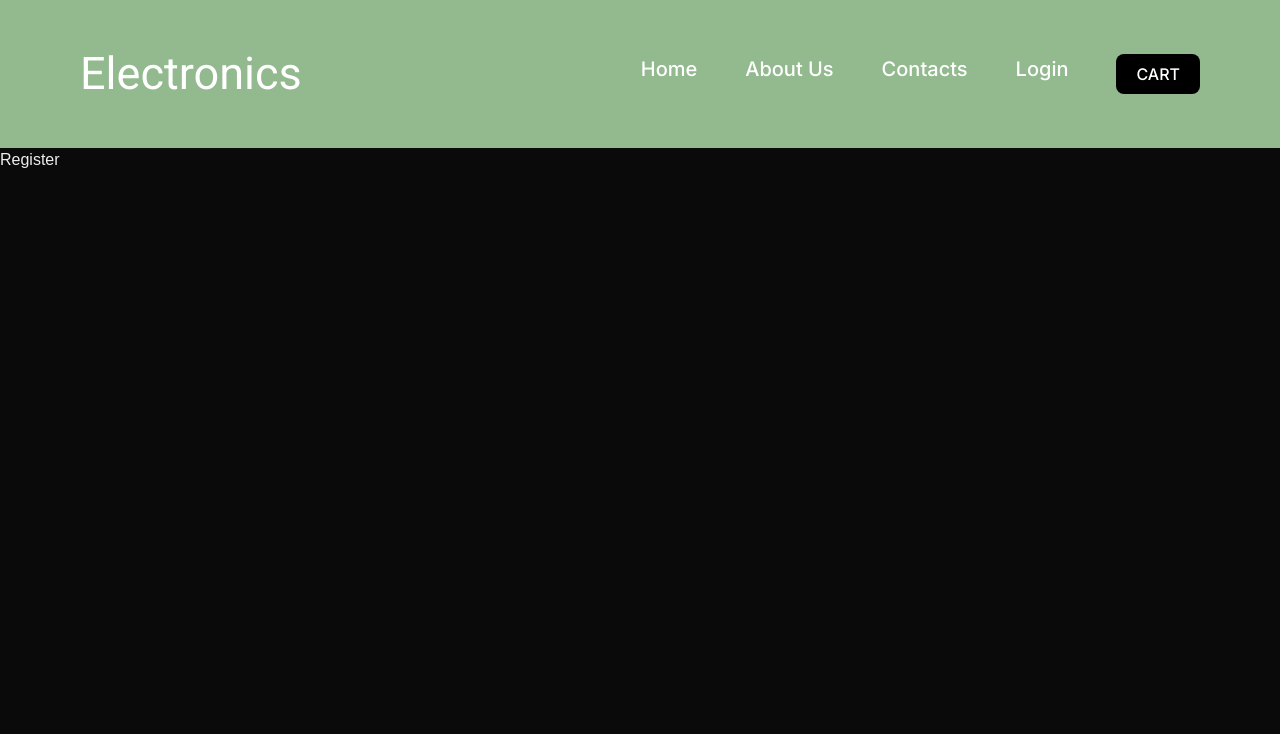
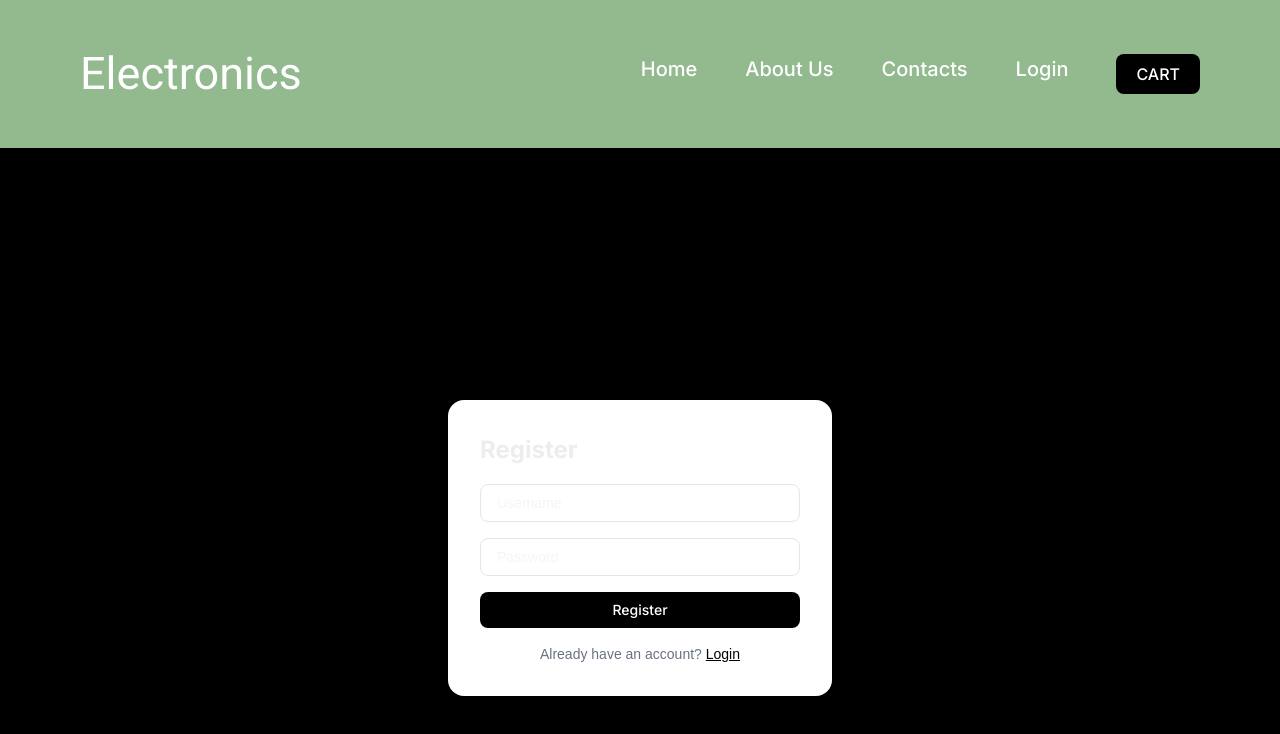
Before and after one commit to Igor-tsap/electrohost, a Next.js app: page /register in a window 1280 px wide. Shown: the top 734 px of the page. Built offline with nearby package versions, Linux system fonts and the light colour scheme; no server answers.

Commit message:
working frontend for reg

```diff
--- /dev/null
+++ b/src/app/(auth)/login/page.jsx
@@ -0,0 +1,80 @@
+"use client";
+
+import { useState } from "react";
+import { useRouter } from "next/navigation";
+import { jwtDecode } from "jwt-decode"
+
+const BASE_URL = process.env.NEXT_PUBLIC_API_URL || "http://127.0.0.1:8000";
+
+export default function LoginPage() {
+  const router = useRouter();
+  const [name, setName] = useState("");
+  const [password, setPassword] = useState("");
+  const [error, setError] = useState("");
+
+  async function handleLogin() {
+    setError("");
+    const res = await fetch(`${BASE_URL.replace('/api', '')}/auth/login`, {
+      method: "POST",
+      headers: { "Content-Type": "application/json" },
+      body: JSON.stringify({ name, password }),
+    });
+
+    const data = await res.json();
+
+    if (!res.ok) {
+      setError(data.detail || "Login failed");
+      return;
+    }
+
+    localStorage.setItem("token", data.token);
+    window.dispatchEvent(new Event("storage"));
+    const decoded = jwtDecode(data.token);
+    router.push(decoded.is_admin ? "/admin" : "/products");
+  }
+
+  return (
+    <div className="min-h-screen flex items-center justify-center bg-black">
+      <div className="flex flex-col gap-4 w-full max-w-sm p-8 bg-white rounded-2xl">
+        <h1
+          style={{ fontFamily: "var(--font-inter)", fontWeight: 700, fontSize: "24px" }}
+        >
+          Login
+        </h1>
+
+        {error && <p className="text-red-500 text-sm">{error}</p>}
+
+        <input
+          type="text"
+          placeholder="Username"
+          value={name}
+          onChange={(e) => setName(e.target.value)}
+          className="border border-gray-300 rounded-lg px-4 py-2 text-sm outline-none"
+        />
+        <input
+          type="password"
+          placeholder="Password"
+          value={password}
+          onChange={(e) => setPassword(e.target.value)}
+          onKeyDown={(e) => e.key === "Enter" && handleLogin()}
+          className="border border-gray-300 rounded-lg px-4 py-2 text-sm outline-none"
+        />
+
+        <button
+          onClick={handleLogin}
+          className="bg-black text-white px-5 py-2 rounded-lg text-sm font-medium"
+          style={{ fontFamily: "var(--font-inter)" }}
+        >
+          Login
+        </button>
+
+        <p className="text-sm text-center text-gray-500">
+          Don't have an account?{" "}
+          <a href="/register" className="text-black font-medium underline">
+            Register
+          </a>
+        </p>
+      </div>
+    </div>
+  );
+}
--- a/src/app/(auth)/login/page.tsx
+++ /dev/null
@@ -1,3 +0,0 @@
-export default function Login() {
-    return <h1>Login</h1>;
-}
--- /dev/null
+++ b/src/app/(auth)/register/page.jsx
@@ -0,0 +1,77 @@
+"use client";
+
+import { useState } from "react";
+import { useRouter } from "next/navigation";
+import { jwtDecode } from "jwt-decode"
+
+const BASE_URL = process.env.NEXT_PUBLIC_API_URL || "http://127.0.0.1:8000";
+
+export default function RegisterPage() {
+  const router = useRouter();
+  const [name, setName] = useState("");
+  const [password, setPassword] = useState("");
+  const [error, setError] = useState("");
+
+  async function handleRegister() {
+    setError("");
+    const res = await fetch(`${BASE_URL.replace('/api', '')}/auth/register`, {
+      method: "POST",
+      headers: { "Content-Type": "application/json" },
+      body: JSON.stringify({ name, password }),
+    });
+
+    const data = await res.json();
+
+    if (!res.ok) {
+      setError(data.detail || "Register failed");
+      return;
+    }
+
+    router.push("/login")
+  }
+
+  return (
+    <div className="min-h-screen flex items-center justify-center bg-black">
+      <div className="flex flex-col gap-4 w-full max-w-sm p-8 bg-white rounded-2xl">
+        <h1
+          style={{ fontFamily: "var(--font-inter)", fontWeight: 700, fontSize: "24px" }}
+        >
+          Register
+        </h1>
+
+        {error && <p className="text-red-500 text-sm">{error}</p>}
+
+        <input
+          type="text"
+          placeholder="Username"
+          value={name}
+          onChange={(e) => setName(e.target.value)}
+          className="border border-gray-300 rounded-lg px-4 py-2 text-sm outline-none"
+        />
+        <input
+          type="password"
+          placeholder="Password"
+          value={password}
+          onChange={(e) => setPassword(e.target.value)}
+          onKeyDown={(e) => e.key === "Enter" && handleRegister()}
+          className="border border-gray-300 rounded-lg px-4 py-2 text-sm outline-none"
+        />
+
+        <button
+          onClick={handleRegister}
+          className="bg-black text-white px-5 py-2 rounded-lg text-sm font-medium"
+          style={{ fontFamily: "var(--font-inter)" }}
+        >
+          Register
+        </button>
+
+        <p className="text-sm text-center text-gray-500">
+          Already have an account?{" "}
+          <a href="/login" className="text-black font-medium underline">
+            Login
+          </a>
+        </p>
+      </div>
+    </div>
+  );
+}
--- a/src/app/(auth)/register/page.tsx
+++ /dev/null
@@ -1,3 +0,0 @@
-export default function Register() {
-    return <h1>Register</h1>;
-}
--- a/src/app/components/Header.jsx
+++ b/src/app/components/Header.jsx
@@ -1,4 +1,25 @@
+"use client";
+
+import { useState, useEffect } from "react";
+import { jwtDecode } from "jwt-decode";
+
+
 export default function Header() {
+  const [user, setUser] = useState(null);
+  const [dropdown, setDropdown] = useState(false);
+
+  useEffect(() => {
+    const readToken = () => {
+      const token = localStorage.getItem("token");
+      if (token) setUser(jwtDecode(token));
+      else setUser(null);
+    };
+
+  readToken();
+  window.addEventListener("storage", readToken);
+  return () => window.removeEventListener("storage", readToken);
+}, []);
+
   return (
     <header className="w-full h-[148px] bg-[#92BA8E]">
       <div className="w-full h-[148px] bg-[#92BA8E] flex items-center justify-between px-[80px]">
@@ -50,17 +71,36 @@ export default function Header() {
           >
             Contacts
           </a>
-          <a
-            href="#"
-            className="text-white"
-            style={{
-              fontFamily: "var(--font-inter)",
-              fontSize: "20px",
-              fontWeight: 500,
-            }}
-          >
-            Login
-          </a>
+          {user ? (
+            <div className="relative">
+              <span
+                className="text-white cursor-pointer"
+                style={{ fontFamily: "var(--font-inter)", fontSize: "20px", fontWeight: 500 }}
+                onClick={() => setDropdown(!dropdown)}
+              >
+                {user.name}
+              </span>
+              {dropdown && (
+                <div className="absolute right-0 mt-2 bg-white rounded-lg shadow-lg py-2 w-36">
+                  <button
+                    className="w-full text-left px-4 py-2 text-sm text-black hover:bg-gray-100"
+                    onClick={() => {
+                      localStorage.removeItem("token");
+                      window.dispatchEvent(new Event("storage"));
+                      setDropdown(false);
+                    }}
+                  >
+                    Logout
+                  </button>
+                </div>
+              )}
+            </div>
+          ) : (
+            <a href="/login" className="text-white" style={{ fontFamily: "var(--font-inter)", fontSize: "20px", fontWeight: 500 }}>
+              Login
+            </a>
+          )}
+
           <button
             className="bg-black text-white px-5 py-2 rounded-[8px]"
             style={{
```
